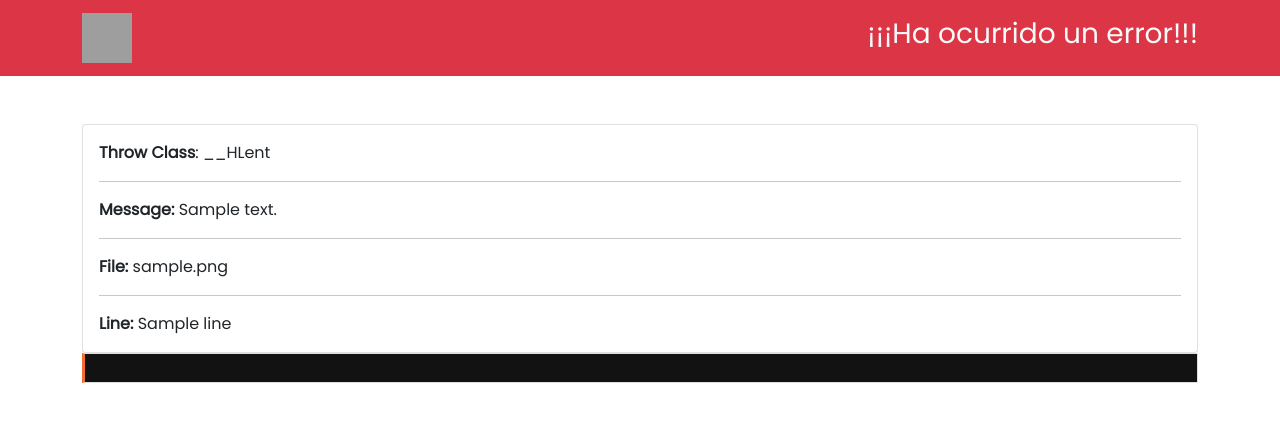
After one commit to nicolas53024/tickets, a PHP site: template app/Views/errors/trackExceptions.phtml in a window 1280 px wide. The commit adds this page. Shown: the top 422 px of the page. Run offline with PHP 8.4, Linux system fonts and the light colour scheme; the template is opened without the code that fills it: most values are stand-ins (such as "Sample title", 1, 10 or a date in 2020); data that the repository does not hold is empty; grey boxes are pictures that could not be loaded.

Commit message:
-se agrega vista de tracking exceptions -exception 404 -se agrega clase para errores http

```diff
--- a/app/Controllers/HomeController.php
+++ b/app/Controllers/HomeController.php
@@ -9,7 +9,9 @@ class HomeController extends BaseController
 {
     public function index($request)
     {
-        echo 'mi primera ruta';
+
+
+        echo 'mi primer controlletr ';
     }
 
     public function index2()
--- a/app/Libraries/BaseController.php
+++ b/app/Libraries/BaseController.php
@@ -3,10 +3,11 @@
 
 namespace App\Libraries;
 
+use Helpers\Http;
 
 class BaseController
 {
-    protected function jsonResponse($response,int $responseCode = 200)
+    protected function jsonResponse($response,int $responseCode = Http::OK)
     {
         header('Content-Type: application/json', false, $responseCode);
         echo json_encode($response);
--- a/app/Routes/Routes.php
+++ b/app/Routes/Routes.php
@@ -6,10 +6,10 @@ return [
     '/' => [
         'method' => 'get',
         'controller' => '\App\Controllers\HomeController',
-        'action' => 'indexs',
+        'action' => 'index',
     ],
     'home' => [
-        'method' => 'get',
+        'method' => 'post',
         'controller' => '\App\Controllers\HomeController',
         'action' => 'index2',
     ],
--- /dev/null
+++ b/app/Views/errors/trackExceptions.phtml
@@ -0,0 +1,60 @@
+<!DOCTYPE html>
+<html lang="en">
+
+<head>
+    <meta charset="UTF-8">
+    <meta http-equiv="X-UA-Compatible" content="IE=edge">
+    <meta name="viewport" content="width=device-width, initial-scale=1.0">
+    <title><?=$code?></title>
+    <link rel="stylesheet" href="/css/main.css">
+    <link href="https://cdn.jsdelivr.net/npm/bootstrap@5.0.2/dist/css/bootstrap.min.css" rel="stylesheet"
+        integrity="sha384-EVSTQN3/azprG1Anm3QDgpJLIm9Nao0Yz1ztcQTwFspd3yD65VohhpuuCOmLASjC" crossorigin="anonymous">
+    <script src="https://cdn.jsdelivr.net/npm/bootstrap@5.0.2/dist/js/bootstrap.bundle.min.js"
+        integrity="sha384-MrcW6ZMFYlzcLA8Nl+NtUVF0sA7MsXsP1UyJoMp4YLEuNSfAP+JcXn/tWtIaxVXM" crossorigin="anonymous">
+    </script>
+</head>
+
+<body>
+
+    <nav class="navbar navbar-light bg-danger">
+        <div class="container">
+            <a class="navbar-brand" href="#">
+                <img src="/icons/fantasma.svg" alt="" width="50" height="50">
+            </a>
+            <h3 class="text-light">¡¡¡Ha ocurrido un error!!!</h3>
+        </div>
+    </nav>
+    <div class="container mt-5">
+        <div class="card">
+            <div class="card-body">
+               <strong>Throw Class</strong>: <?=$exception::class?>
+               <hr>
+               <strong>Message:</strong> <?=$exception->getMessage()?>
+               <hr>
+               <strong>File:</strong> <?=$exception->getFile()?>
+               <hr>
+               <strong>Line:</strong> <?=$exception->getLine()?>
+            </div>
+        </div>
+        <?php echo '<pre>';
+         $lines = file($exception->getFile(), FILE_IGNORE_NEW_LINES );
+         foreach ($lines as $line=>$content) {
+             if($line){
+                 if(str_starts_with($content,'/') || str_starts_with($content,'#')){
+                    echo ($line+1).' ',"<span class='text-success' style='font-style: italic !important;'>",$content,"</span>";
+                 }
+                else if($line == ($exception->getLine()-1)){
+                    echo "<div class='text-danger'>".($line+1).' ',$content,"</div>";
+             }else{
+                echo ($line+1).' ',$content;
+                }
+             }
+             echo '<br>';
+
+         }
+        echo '</pre>';?>
+
+    </div>
+</body>
+
+</html>
--- /dev/null
+++ b/public/css/main.css
@@ -0,0 +1,21 @@
+@import url(https://fonts.googleapis.com/css?family=Poppins);
+* {
+    font-family: 'Poppins', serif !important;
+}
+
+pre {
+    background: #131212;
+    border: 1px solid #ddd;
+    border-left: 3px solid #f36d33;
+    color: rgb(237, 227, 227);
+    page-break-inside: avoid;
+    font-family: monospace !important;
+    font-size: 15px;
+    line-height: 1.6;
+    margin-bottom: 1.6em;
+    max-width: 100%;
+    overflow: auto;
+    padding: 1em 1.5em;
+    display: block;
+    word-wrap: break-word;
+}
--- a/public/index.php
+++ b/public/index.php
@@ -24,7 +24,10 @@ $method = strtolower($_SERVER['REQUEST_METHOD']);
 //resolve the uri and dispatch method of controller, if not exists throw exception
 if (isset($routes[$uri])) {
     if($method !== $routes[$uri]['method']){
-        throw new App\Exceptions\MethodNotAllowedException('Method Not Allowed for this route',400,null);
+        throw new App\Exceptions\MethodNotAllowedException('Method Not Allowed for this route');
     }
     RouterResolver::{$method}($routes[$uri]['controller'],$routes[$uri]['action'],$_REQUEST);
 }
+else{
+     throw new App\Exceptions\NotFoundHttpException("for this route /$uri ");
+}
```
Also changed, not shown: Helpers/ErrorHandler.php (+14 -7 lines), Helpers/Http.php (added, +74 -0 lines), app/Exceptions/NotFoundHttpException.php (added, +13 -0 lines), composer.json (+9 -3 lines), public/icons/fantasma.svg (added).
